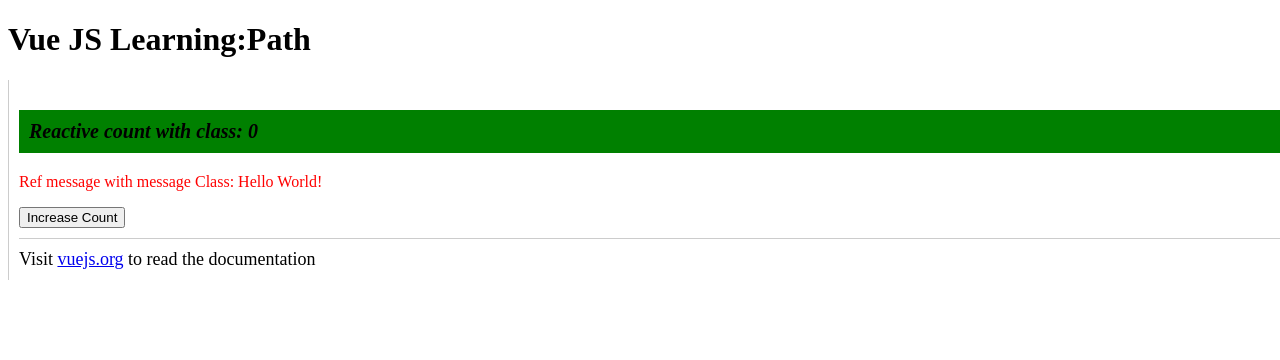
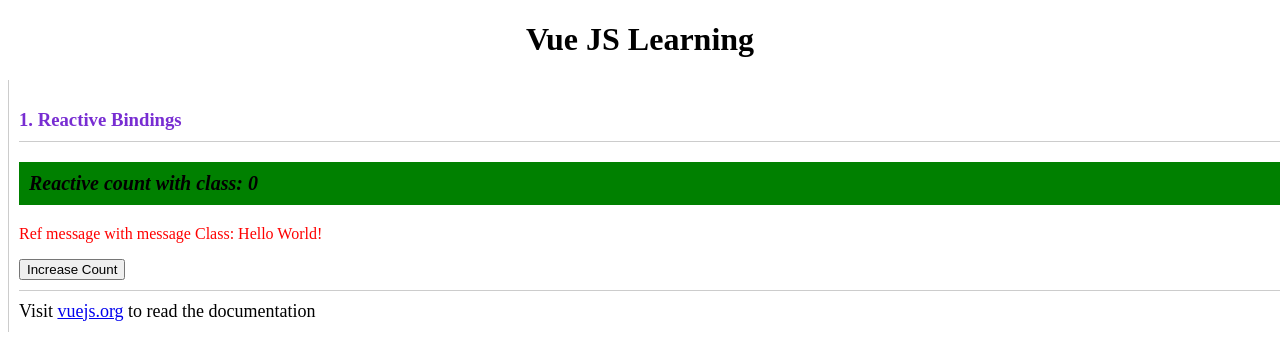
Before and after one commit to sherksiva/learnVue, a Vue app: page / in a window 1280 px wide. Shown: the top 360 px of the page. Built offline with nearby package versions, Linux system fonts and the light colour scheme.

Commit message:
classes placement correction

```diff
--- a/src/App.vue
+++ b/src/App.vue
@@ -26,21 +26,26 @@
   const counterClass = ref('counter');
   const reflink = ref('ref-link');
   const wholeItem = ref('whole-item');
+  const borderTop = ref('border-top');
 
 </script>
 
 <template>
-  <h1>Vue JS Learning:Path</h1>
+  <h1 :style="{ textAlign: 'center' }">Vue JS Learning</h1>
   <div :class="wholeItem">
+    <!-- Class 1 -->
+    <div>
+      <h3>1. Reactive Bindings</h3>
       <!-- 1. for class binding and reactive count, we can use the following code: -->
       <p :class="counterClass">Reactive count with class: {{ counter.count }}</p>
       <p :class="messageClass">Ref message with message Class: {{ message }}</p>
       <!-- 2. Counter Increase function-->
       <button v-on:click="increment">Increase Count</button>
       <!-- Reference link for Vue JS Documentation -->
-    <div :class="reflink">
+      <div :class="[reflink, borderTop]">
         Visit <a href="https://vuejs.org/" target="_blank" rel="noopener">vuejs.org</a> to read the
         documentation
+      </div>
     </div>
   </div>
 </template>
@@ -69,4 +74,14 @@
     padding-top: 10px;
     margin-top: 10px;
   }
+
+  .border-top {
+    border-top: 1px solid #ccc;
+  }
+
+  h3 {
+    color: #782dd2;
+    border-bottom: 1px solid #ccc;
+    padding-bottom: 10px;
+  }
 </style>
```
Lines whose indentation alone changed are shown as unchanged.
